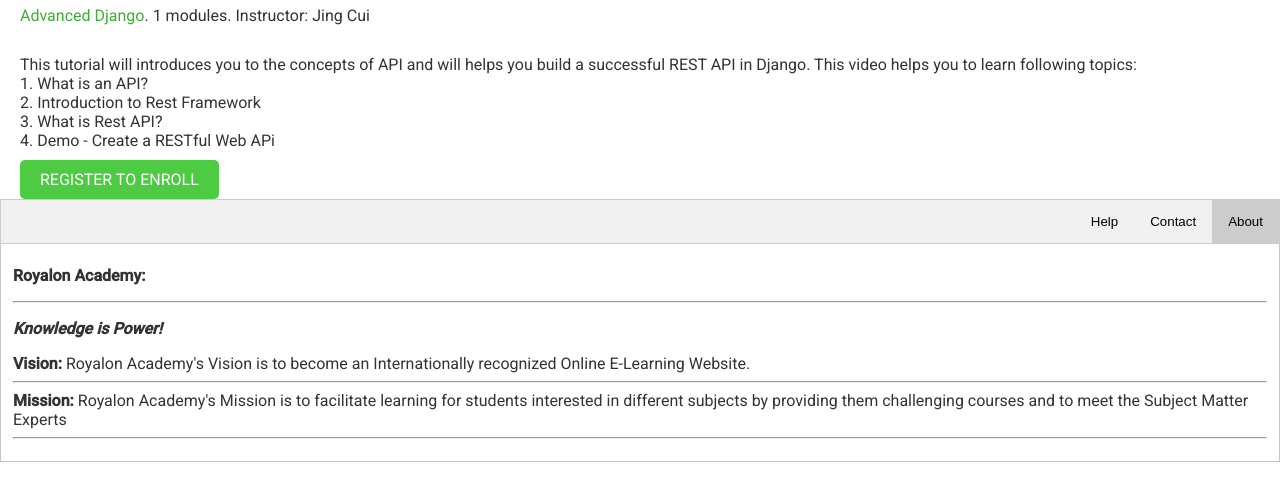
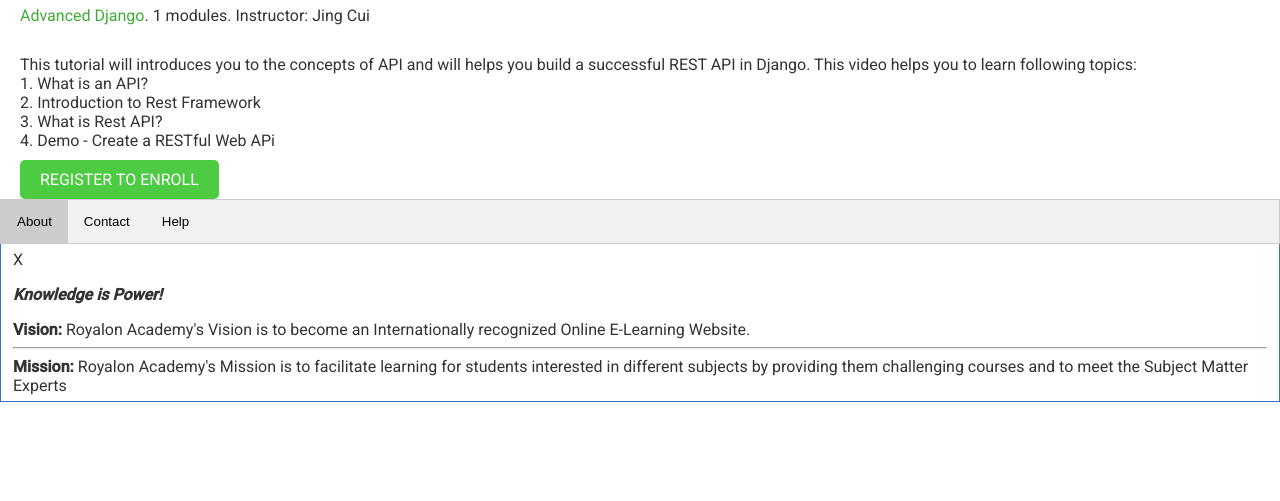
Before and after one commit to khd20/Group2E-learning, a Django app: a page that uses educa/courses/templates/base.html in a window 1280 px wide, after a click on "About". Shown: the part 221-722 px from the top of the page. Run offline with Django 3.2, Linux system fonts and the light colour scheme; data comes from the database, SQL or seed files in the repository; both versions use the stored data as it was after the commit; parts of the project's set-up code (start-up, migrations or seed data) failed here and were passed over; some libraries are stand-ins or nearby versions.

Commit message:
kim css changes

```diff
--- a/educa/courses/static/css/base.css
+++ b/educa/courses/static/css/base.css
@@ -266,7 +266,7 @@
 /* Style the buttons inside the tab */
 div.tab button {
     background-color: inherit;
-    float: right;
+    float: left;
     border: none;
     outline: none;
     cursor: pointer;
@@ -276,7 +276,7 @@
 
 
 div.tab button:hover {
-    background-color: #23dddd;
+    background-color: #41dd2c;
 }
 
 
@@ -288,7 +288,7 @@
 .tabcontent {
     display: none;
     padding: 6px 12px;
-    border: 1px solid #ccc0cb;
+    border: 1px solid #3776cc;
     border-top: none;
 
 .tabcontent {
--- a/educa/courses/templates/base.html
+++ b/educa/courses/templates/base.html
@@ -55,6 +55,8 @@
     </div>
     <div id="content">
         {% block content %}
+
+        <p>Hello</p>
         {% endblock %}
     </div>
 
@@ -66,21 +68,33 @@
     </div>
 
 <div id="About" class="tabcontent">
+    <span onclick="this.parentElement.style.display='none'"
+          class="w3-button w3-display-topright">X</span>
 
-	<p><b> Royalon Academy:</b><br /><hr />
 	<p><b><i>Knowledge is Power!</i></b></p>
 	<b>Vision:</b> Royalon Academy's Vision is to become an Internationally recognized Online E-Learning Website.<br /><hr />
 
 	<b>Mission:</b> Royalon Academy's Mission is to facilitate learning for students interested in different subjects by providing them challenging courses
-		and to meet the Subject Matter Experts</b><hr />
+		and to meet the Subject Matter Experts</b>
 
-  <p></p>
 </div>
 
 <div id="Contact" class="tabcontent">
-  <h3></h3>
-  <p></p>
+  <span onclick="this.parentElement.style.display='none'"
+          class="w3-button w3-display-topright">X</span>
+
+    <p> Page under Construction </p>
 </div>
+
+<div id="Help" class="tabcontent">
+  <span onclick="this.parentElement.style.display='none'"
+          class="w3-button w3-display-topright">X</span>
+
+    <p> Page under Construction </p>
+
+</div>
+
+
 
     <script src="https://ajax.googleapis.com/ajax/libs/jquery/2.1.4/jquery.min.js"></script>
     <script src="https://ajax.googleapis.com/ajax/libs/jqueryui/1.11.4/jquery-ui.min.js"></script>
```
Also changed, not shown: educa/db.sqlite3.
